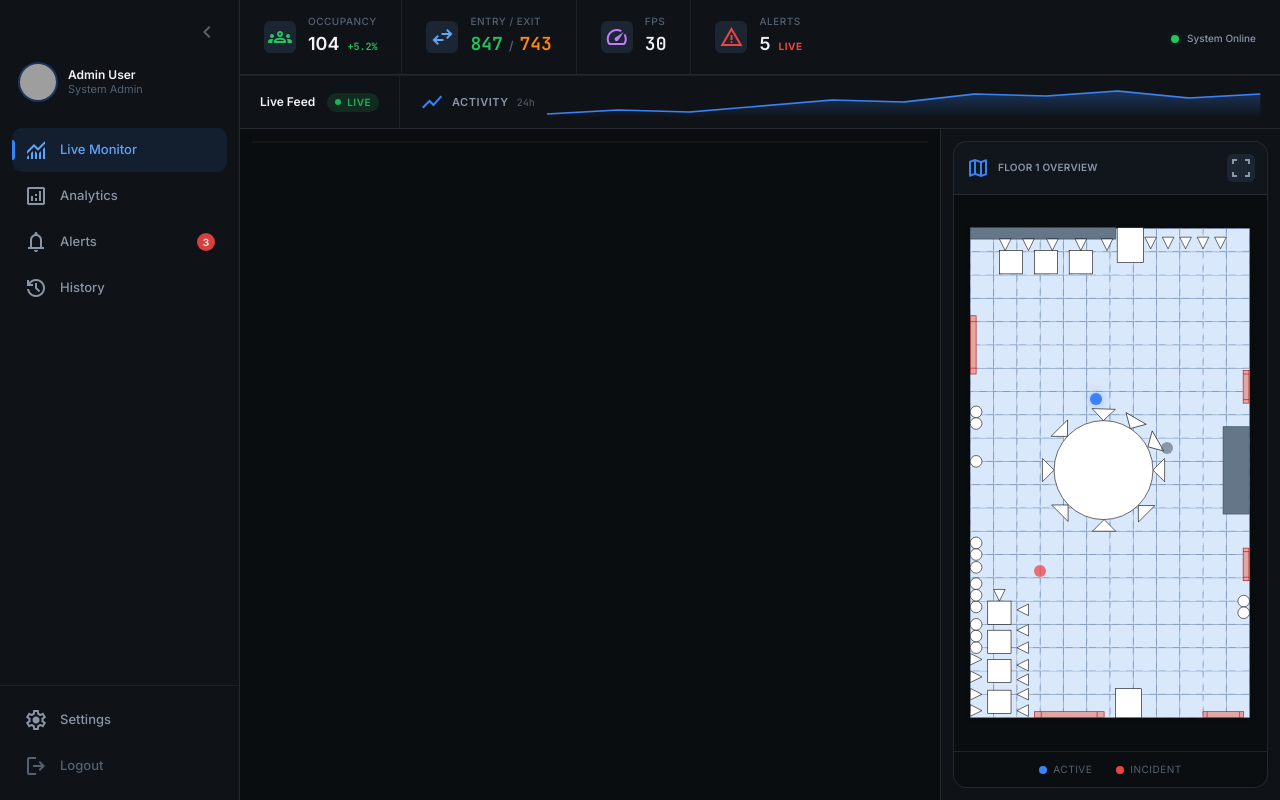
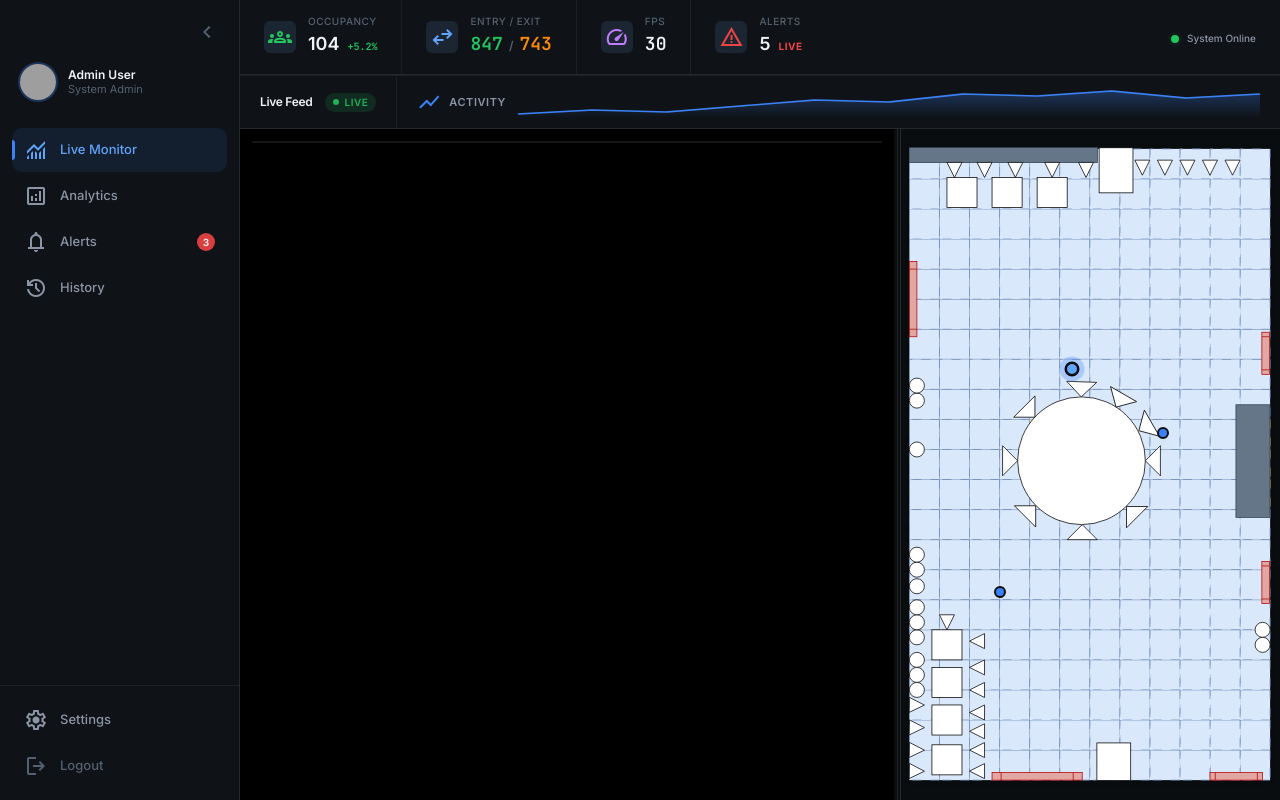
Before and after one commit to manhmitcf/DAT_Lab_Management, a Next.js app in the folder frontend/: page / in a window 1280 px wide. Built offline with nearby package versions, Linux system fonts and the light colour scheme; grey boxes are pictures that could not be loaded.

Commit message:
feat: simplify floorplan UI and implement resizable split-panel layout

```diff
--- a/frontend/src/app/page.tsx
+++ b/frontend/src/app/page.tsx
@@ -1,5 +1,6 @@
 'use client';
 
+import { useState, useEffect, useCallback, useRef } from 'react';
 import MainSidebar from '@/components/layout/MainSidebar';
 import StatsBar from '@/components/panels/StatsBar';
 import CameraGrid from '@/components/video/CameraGrid';
@@ -7,33 +8,72 @@ import FloorPlan from '@/components/panels/FloorPlan';
 import Badge from '@/components/ui/Badge';
 
 export default function LiveMonitorPage() {
+  const [asideWidth, setAsideWidth] = useState(380);
+  const [isResizing, setIsResizing] = useState(false);
+  const containerRef = useRef<HTMLDivElement>(null);
+
+  const startResizing = useCallback((e: React.MouseEvent) => {
+    e.preventDefault();
+    setIsResizing(true);
+  }, []);
+
+  const stopResizing = useCallback(() => {
+    setIsResizing(false);
+  }, []);
+
+  const resize = useCallback(
+    (e: MouseEvent) => {
+      if (isResizing && containerRef.current) {
+        const containerRect = containerRef.current.getBoundingClientRect();
+        const newWidth = containerRect.right - e.clientX;
+
+        // Constraints
+        if (newWidth > 200 && newWidth < 800) {
+          setAsideWidth(newWidth);
+        }
+      }
+    },
+    [isResizing]
+  );
+
+  useEffect(() => {
+    if (isResizing) {
+      window.addEventListener('mousemove', resize);
+      window.addEventListener('mouseup', stopResizing);
+    } else {
+      window.removeEventListener('mousemove', resize);
+      window.removeEventListener('mouseup', stopResizing);
+    }
+    return () => {
+      window.removeEventListener('mousemove', resize);
+      window.removeEventListener('mouseup', stopResizing);
+    };
+  }, [isResizing, resize, stopResizing]);
+
   return (
-    <div className="flex h-screen w-full bg-surface-0">
+    <div className="flex h-screen w-full bg-surface-0 overflow-hidden" ref={containerRef}>
       <MainSidebar />
 
       <div className="flex-1 flex flex-col h-full overflow-hidden">
         {/* ===== HEADER ===== */}
-        <header className="shrink-0 bg-surface-1 border-b border-border-default animate-fade-in">
-          {/* Row 1: Stats strip (enlarged) */}
+        <header className="shrink-0 bg-surface-1 border-b border-border-default animate-fade-in z-10">
+          {/* Row 1: Stats strip */}
           <StatsBar />
 
-          {/* Row 2: Live Feed label + Detection Activity sparkline */}
+          {/* Row 2: Live Feed label + Detection Activity */}
           <div className="flex items-stretch border-t border-border-subtle">
-            {/* Live Feed label */}
             <div className="flex items-center gap-3 px-5 py-2.5 border-r border-border-subtle shrink-0">
-              <h2 className="text-text-primary text-sm font-semibold">Live Feed</h2>
+              <h2 className="text-text-primary text-sm font-semibold tracking-tight">Live Feed</h2>
               <Badge variant="success" pulse>
                 <span className="w-1.5 h-1.5 rounded-full bg-success" />
                 Live
               </Badge>
             </div>
 
-            {/* Detection Activity sparkline — fills remaining space */}
             <div className="flex items-center gap-3 px-5 py-2.5 flex-1 min-w-0">
               <div className="flex items-center gap-2 shrink-0">
                 <span className="material-symbols-outlined text-accent text-sm">show_chart</span>
                 <span className="text-[11px] font-semibold text-text-secondary uppercase tracking-wider">Activity</span>
-                <span className="text-[10px] text-text-tertiary font-mono">24h</span>
               </div>
               <div className="flex-1 h-8 min-w-0">
                 <svg className="w-full h-full overflow-visible" preserveAspectRatio="none" viewBox="0 0 200 32">
@@ -51,15 +91,28 @@ export default function LiveMonitorPage() {
           </div>
         </header>
 
-        {/* ===== CONTENT: Single Camera + 2D Map ===== */}
-        <div className="flex-1 flex overflow-hidden animate-fade-in">
-          {/* Single camera view */}
-          <main className="flex-1 p-3 overflow-hidden">
-            <CameraGrid layout={1} />
+        {/* ===== CONTENT: Resizable Split ===== */}
+        <div className={`flex-1 flex overflow-hidden animate-fade-in ${isResizing ? 'select-none' : ''}`}>
+          {/* Main Content (Video) */}
+          <main className="flex-1 relative overflow-hidden bg-black">
+            <div className="absolute inset-0 p-3">
+              <CameraGrid layout={1} />
+            </div>
           </main>
 
-          {/* 2D Floor Plan */}
-          <aside className="w-[340px] shrink-0 border-l border-border-default bg-surface-1 p-3 overflow-hidden flex flex-col animate-slide-in">
+          {/* Resize Handle */}
+          <div
+            onMouseDown={startResizing}
+            className={`w-1.5 shrink-0 cursor-col-resize transition-colors z-20 hover:bg-accent/40 ${isResizing ? 'bg-accent/60' : 'bg-transparent'}`}
+          >
+            <div className="h-full w-px bg-border-default mx-auto" />
+          </div>
+
+          {/* 2D Floor Plan Sidebar */}
+          <aside
+            style={{ width: asideWidth }}
+            className="shrink-0 bg-surface-1 overflow-hidden flex flex-col relative z-10 border-l border-border-default"
+          >
             <FloorPlan />
           </aside>
         </div>
--- a/frontend/src/components/panels/FloorPlan.tsx
+++ b/frontend/src/components/panels/FloorPlan.tsx
@@ -1,4 +1,3 @@
-import { useState } from 'react';
 import { useTrackingStore } from '@/stores/trackingStore';
 import { FloorPlanMarker } from '@/types';
 
@@ -6,21 +5,10 @@ export default function FloorPlan() {
     const markers = useTrackingStore((state) => state.markers);
     const selectedPersonId = useTrackingStore((state) => state.selectedPersonId);
     const setSelectedPersonId = useTrackingStore((state) => state.setSelectedPersonId);
-    const [isFullscreen, setIsFullscreen] = useState(false);
 
-    const getMarkerStyle = (marker: FloorPlanMarker) => {
-        const isSelected = marker.id === selectedPersonId;
-        if (marker.type === 'alert') {
-            return `bg-danger ${isSelected ? 'ring-2 ring-danger/50' : ''} animate-pulse`;
-        }
-        if (marker.type === 'active') {
-            return `bg-accent ${isSelected ? 'ring-2 ring-accent/50' : ''} map-marker`;
-        }
-        return 'bg-text-tertiary opacity-60';
-    };
-
-    const renderMap = (isFull: boolean = false) => (
-        <div className={`relative inline-flex max-w-full max-h-full transition-all duration-500 ${isFull ? 'rotate-90 scale-[1.35]' : ''}`}>
+    return (
+        <div className="flex-1 bg-surface-0 flex flex-col items-center justify-center p-2 relative overflow-hidden group/fp">
+            <div className="relative inline-flex max-w-full max-h-full">
                 {/* SVG Map Background */}
                 <img
                     src="/labmap.svg"
@@ -30,7 +18,9 @@ export default function FloorPlan() {
 
                 {/* Markers Overlay */}
                 <div className="absolute inset-0 z-10 w-full h-full">
-                {markers.map((marker) => (
+                    {markers.map((marker) => {
+                        const isSelected = marker.id === selectedPersonId;
+                        return (
                             <div
                                 key={marker.id}
                                 className="absolute group cursor-pointer -translate-x-1/2 -translate-y-1/2"
@@ -40,90 +30,17 @@ export default function FloorPlan() {
                                     setSelectedPersonId(marker.id);
                                 }}
                             >
-                        <div className={`size-3 rounded-full transition-transform hover:scale-150 ${getMarkerStyle(marker)}`} />
+                                <div className={`size-3 rounded-full transition-all duration-300 border-2 border-surface-0 shadow-lg ${isSelected ? 'bg-accent-strong scale-125 ring-4 ring-accent/30' : 'bg-accent scale-100 hover:scale-125'}`} />
                                 {marker.label && (
-                            <div className={`absolute top-4 -left-4 hidden group-hover:block bg-surface-0/95 border border-border-default px-2 py-1 rounded-[var(--radius-sm)] text-[10px] whitespace-nowrap z-20 shadow-md text-text-primary ${isFull ? '-rotate-90 translate-x-1 translate-y-2' : ''}`}>
+                                    <div className="absolute top-4 -left-4 hidden group-hover:block bg-surface-0/95 border border-border-default px-2 py-1 rounded-[var(--radius-sm)] text-[10px] whitespace-nowrap z-20 shadow-xl text-text-primary translate-y-1 animate-in fade-in slide-in-from-top-1">
                                         {marker.label}
                                     </div>
                                 )}
                             </div>
-                ))}
+                        );
+                    })}
+                </div>
             </div>
         </div>
     );
-
-    return (
-        <div className="flex-1 rounded-[var(--radius-lg)] bg-surface-1 border border-border-default flex flex-col overflow-hidden">
-            {/* Header */}
-            <div className="p-3 border-b border-border-default bg-surface-2/50 flex justify-between items-center">
-                <div className="flex items-center gap-2">
-                    <span className="material-symbols-outlined text-accent text-base">map</span>
-                    <span className="text-xs font-semibold uppercase text-text-secondary tracking-wide">Floor 1 Overview</span>
-                </div>
-                <div className="flex gap-1">
-                    <button
-                        onClick={() => setIsFullscreen(true)}
-                        className="size-7 rounded-[var(--radius-sm)] bg-surface-3 hover:bg-accent transition-colors flex items-center justify-center text-text-secondary hover:text-white group"
-                        aria-label="Full screen"
-                    >
-                        <span className="material-symbols-outlined text-lg group-hover:scale-110 transition-transform">fullscreen</span>
-                    </button>
-                </div>
-            </div>
-
-            {/* Map Area */}
-            <div className="flex-1 relative bg-surface-0 p-4 overflow-hidden flex items-center justify-center">
-                {renderMap()}
-            </div>
-
-            {/* Fullscreen Overlay */}
-            {isFullscreen && (
-                <div className="fixed inset-0 z-[9999] bg-black/80 flex flex-col animate-fade-in backdrop-blur-md">
-                    <div className="p-4 flex justify-between items-center bg-surface-1/10 backdrop-blur-md">
-                        <div className="flex items-center gap-3">
-                            <span className="material-symbols-outlined text-accent">map</span>
-                            <span className="text-white font-bold uppercase tracking-widest text-sm text-shadow">Floor Plan Landscape View</span>
-                        </div>
-                        <button
-                            onClick={() => setIsFullscreen(false)}
-                            className="size-10 rounded-full bg-white/10 hover:bg-danger transition-colors flex items-center justify-center text-white"
-                        >
-                            <span className="material-symbols-outlined text-2xl">close</span>
-                        </button>
-                    </div>
-                    <div className="flex-1 overflow-hidden p-10 flex items-center justify-center bg-[radial-gradient(circle_at_center,_var(--surface-2)_0%,_transparent_100%)]">
-                        <div className="w-full h-full flex items-center justify-center">
-                            {renderMap(true)}
-                        </div>
-                    </div>
-                    <div className="p-6 bg-surface-1/10 backdrop-blur-md flex justify-center gap-10">
-                        <div className="flex items-center gap-2">
-                            <span className="size-3 rounded-full bg-accent shadow-[0_0_10px_var(--accent)]" />
-                            <span className="text-xs text-white/70 uppercase tracking-widest">Active Track</span>
-                        </div>
-                        <div className="flex items-center gap-2">
-                            <span className="size-3 rounded-full bg-danger shadow-[0_0_10px_var(--danger)]" />
-                            <span className="text-xs text-white/70 uppercase tracking-widest">Alert Event</span>
-                        </div>
-                    </div>
-                </div>
-            )}
-
-            {/* Legend (Small) */}
-            {!isFullscreen && (
-                <div className="p-2.5 bg-surface-0/80 border-t border-border-default">
-                    <div className="flex items-center justify-center gap-6">
-                        <div className="flex items-center gap-1.5">
-                            <span className="size-2 rounded-full bg-accent" />
-                            <span className="text-[10px] text-text-tertiary uppercase tracking-wider">Active</span>
-                        </div>
-                        <div className="flex items-center gap-1.5">
-                            <span className="size-2 rounded-full bg-danger" />
-                            <span className="text-[10px] text-text-tertiary uppercase tracking-wider">Incident</span>
-                        </div>
-                    </div>
-                </div>
-            )}
-        </div>
-    );
 }
```
Lines whose indentation alone changed are shown as unchanged.
